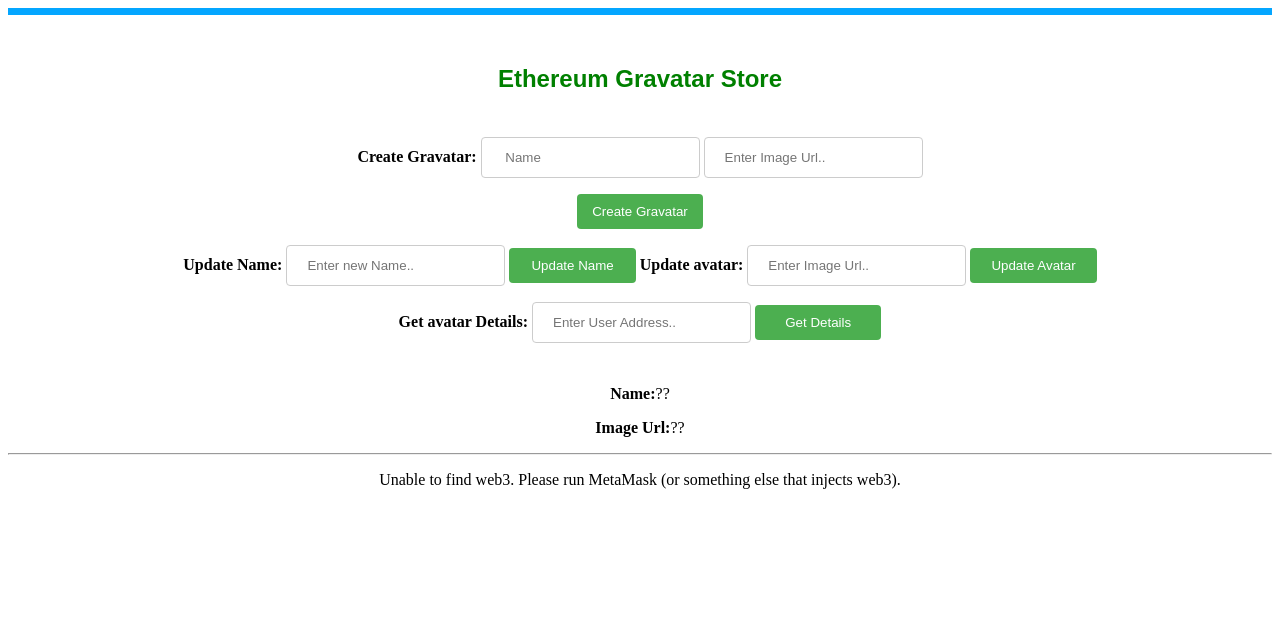
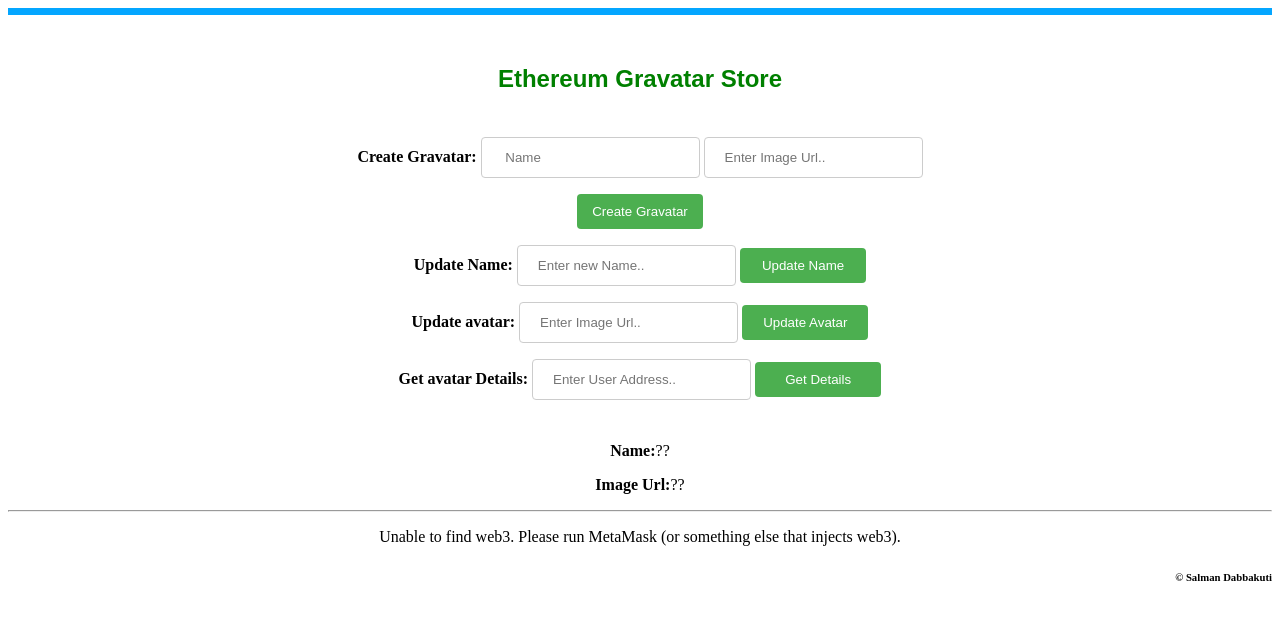
Before and after one commit to Salmandabbakuti/Banking-Ethereum, a plain HTML site: page index.html in a window 1280 px wide. Drawn offline with nearby package versions, Linux system fonts and the light colour scheme.

Commit message:
Update index.html

```diff
--- a/index.html
+++ b/index.html
@@ -20,6 +20,8 @@
 <label><b>Update Name:</b></label>
 <input type="text" id="name" placeholder="Enter new Name.." required />
 <button id="updateName">Update Name</button>
+</div>
+<div style="text-align: center;">
 <label><b>Update avatar:</b></label>
 <input type="text" id="image" placeholder="Enter Image Url.." required />
 <button id="updateImage">Update Avatar</button>
@@ -42,4 +44,7 @@
 
 <script src ="index.js"></script>
 </body>
+<footer style="text-align: right;">
+  <h6>&copy Salman Dabbakuti </h6>
+</footer>
 </html>
```
